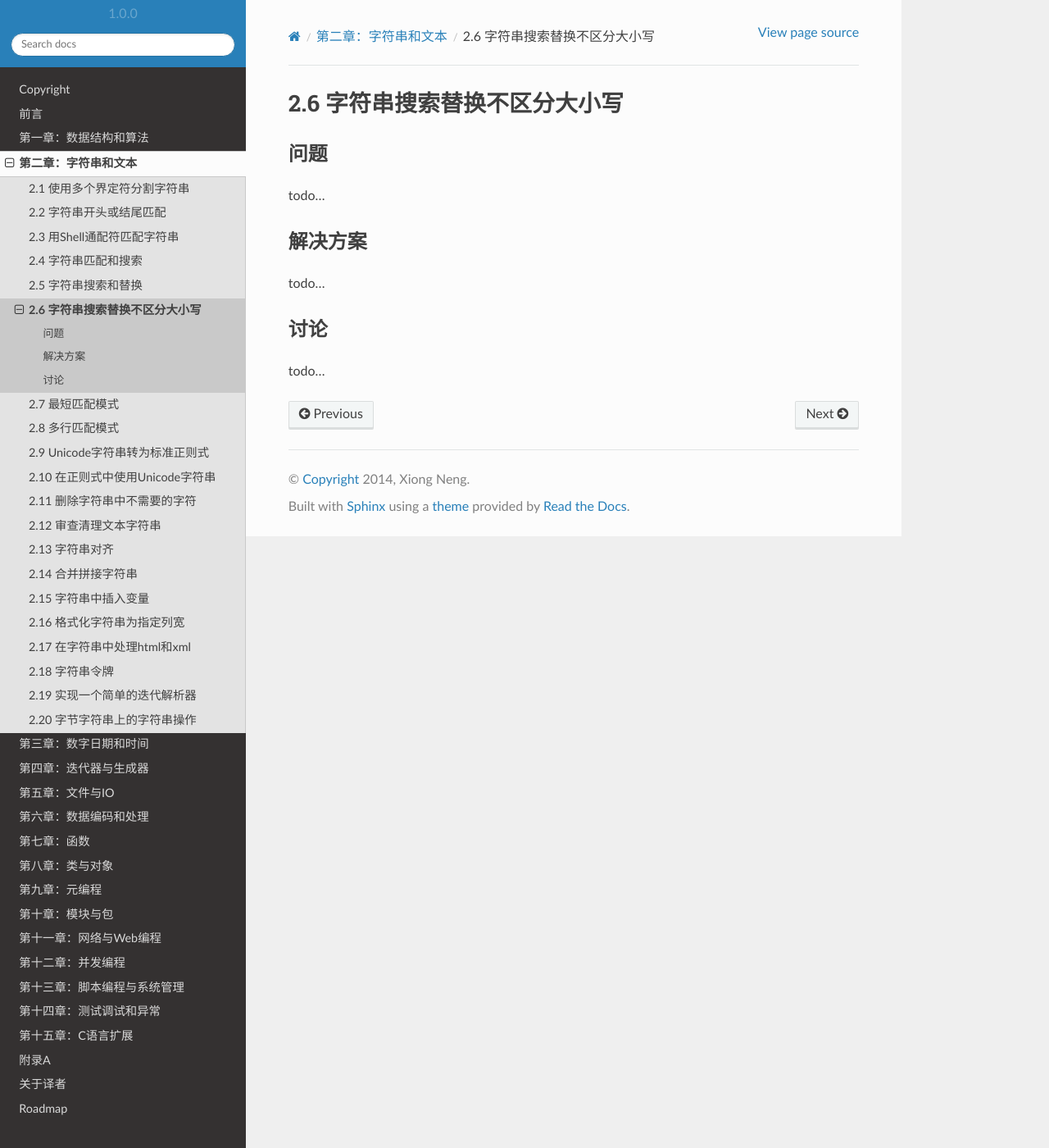
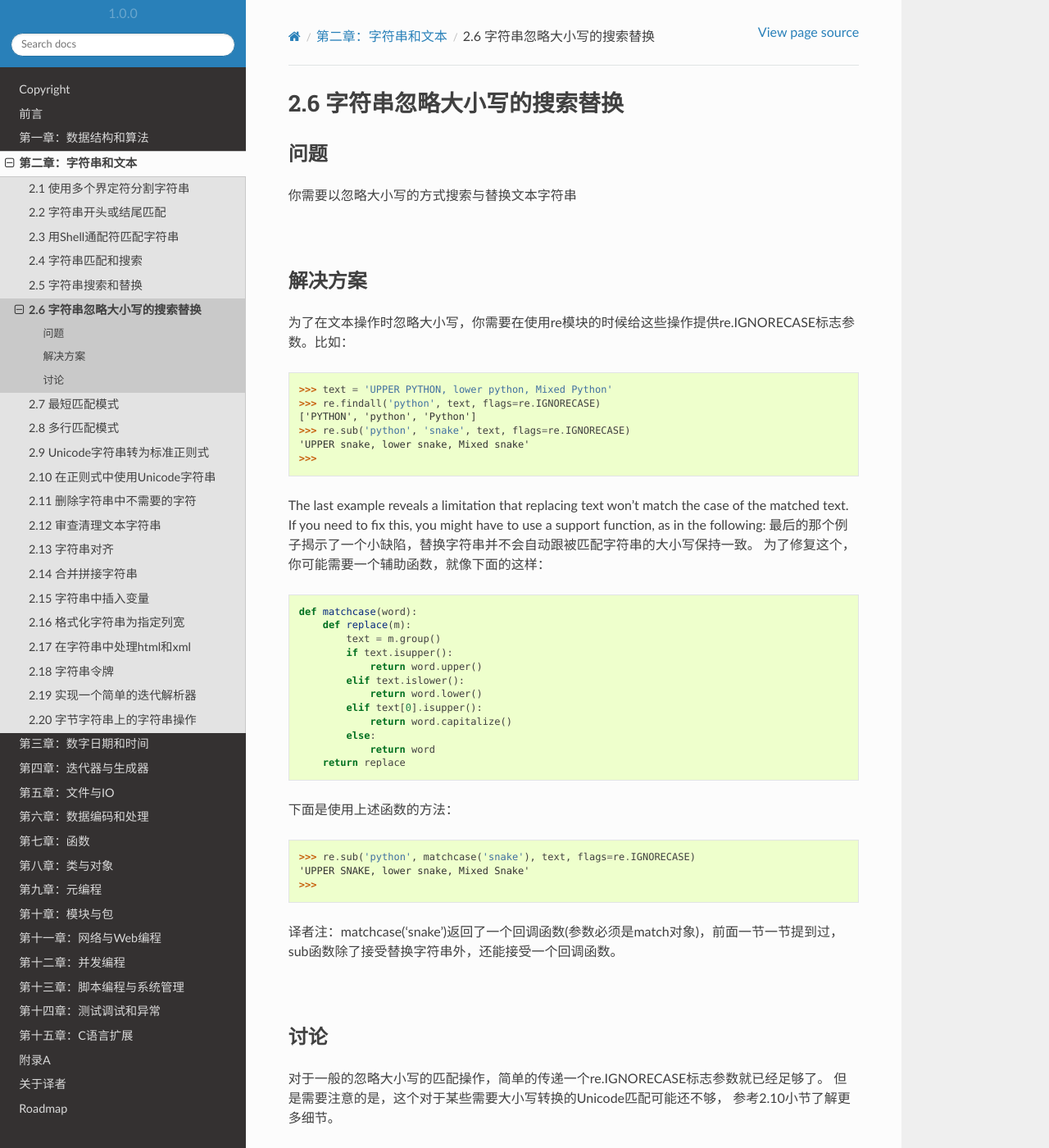
Before and after one commit to yidao620c/python3-cookbook, a Sphinx documentation site: the page built from source/c02/p06_search_replace_case_insensitive.rst, in a window 1280 px wide and 1400 px high. Shown: the whole window at 82% size. Built offline with Sphinx 7.4.7 and the Read the Docs theme 2.0.0, drawn with Linux system fonts in a browser that asks for light colours.

Commit message:
2.6小节完成

```diff
--- a/source/c02/p05_search_and_replace_text.rst
+++ b/source/c02/p05_search_and_replace_text.rst
@@ -76,6 +76,5 @@ sub()函数中的第一个参数是被匹配的模式，第二个参数是替换
 ----------
 讨论
 ----------
-There isn’t much more to regular expression search and replace than the sub() method
-shown. The trickiest part is specifying the regular expression pattern—something that’s
-best left as an exercise to the reader.
+关于正则表达式搜索和替换，上面演示的sub()方法基本已经涵盖了所有。
+其实最难的部分就是编写正则表达式模式，这个最好是留给作者自己去练习了。
--- a/source/c02/p06_search_replace_case_insensitive.rst
+++ b/source/c02/p06_search_replace_case_insensitive.rst
@@ -1,18 +1,65 @@
 ===========================
-2.6 字符串搜索替换不区分大小写
+2.6 字符串忽略大小写的搜索替换
 ===========================
 
 ----------
 问题
 ----------
-todo...
+你需要以忽略大小写的方式搜索与替换文本字符串
+
+|
 
 ----------
 解决方案
 ----------
-todo...
+为了在文本操作时忽略大小写，你需要在使用re模块的时候给这些操作提供re.IGNORECASE标志参数。比如：
+
+.. code-block:: python
+
+    >>> text = 'UPPER PYTHON, lower python, Mixed Python'
+    >>> re.findall('python', text, flags=re.IGNORECASE)
+    ['PYTHON', 'python', 'Python']
+    >>> re.sub('python', 'snake', text, flags=re.IGNORECASE)
+    'UPPER snake, lower snake, Mixed snake'
+    >>>
+
+The last example reveals a limitation that replacing text won’t match the case of the
+matched text. If you need to fix this, you might have to use a support function, as in the
+following:
+最后的那个例子揭示了一个小缺陷，替换字符串并不会自动跟被匹配字符串的大小写保持一致。
+为了修复这个，你可能需要一个辅助函数，就像下面的这样：
+
+.. code-block:: python
+
+    def matchcase(word):
+        def replace(m):
+            text = m.group()
+            if text.isupper():
+                return word.upper()
+            elif text.islower():
+                return word.lower()
+            elif text[0].isupper():
+                return word.capitalize()
+            else:
+                return word
+        return replace
+
+下面是使用上述函数的方法：
+
+.. code-block:: python
+
+    >>> re.sub('python', matchcase('snake'), text, flags=re.IGNORECASE)
+    'UPPER SNAKE, lower snake, Mixed Snake'
+    >>>
+
+译者注：matchcase('snake')返回了一个回调函数(参数必须是match对象)，前面一节一节提到过，
+sub函数除了接受替换字符串外，还能接受一个回调函数。
+
+|
 
 ----------
 讨论
 ----------
-todo...
+对于一般的忽略大小写的匹配操作，简单的传递一个re.IGNORECASE标志参数就已经足够了。
+但是需要注意的是，这个对于某些需要大小写转换的Unicode匹配可能还不够，
+参考2.10小节了解更多细节。
```
Also changed, not shown: 1 other file.
